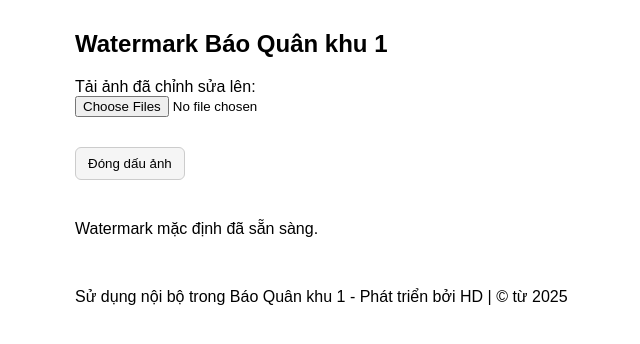
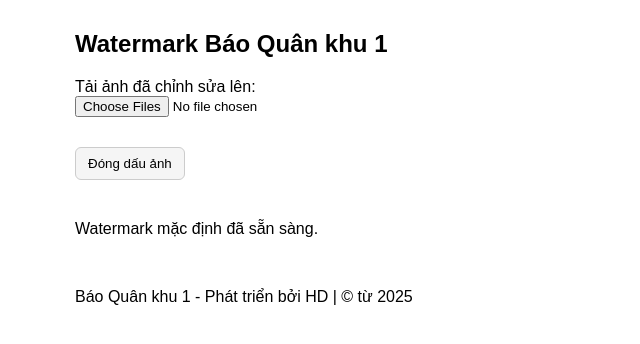
Before and after one commit to baoqk1online/chenlogo, a plain HTML site: page index.html in a window 1280 px wide. Shown: the whole page, without its empty margins (115-755 px from the left). Drawn offline with Linux system fonts and the light colour scheme.

Commit message:
Update index.html

```diff
--- a/index.html
+++ b/index.html
@@ -18,7 +18,7 @@
   <div id="log" style="margin-top:20px;"></div>
 
   <footer>
-    <p>Sử dụng nội bộ trong Báo Quân khu 1 - Phát triển bởi HD | &copy; từ 2025</p>
+    <p>Báo Quân khu 1 - Phát triển bởi HD | &copy; từ 2025</p>
   </footer>
 
   <canvas id="canvas" style="display:none;"></canvas>
```
